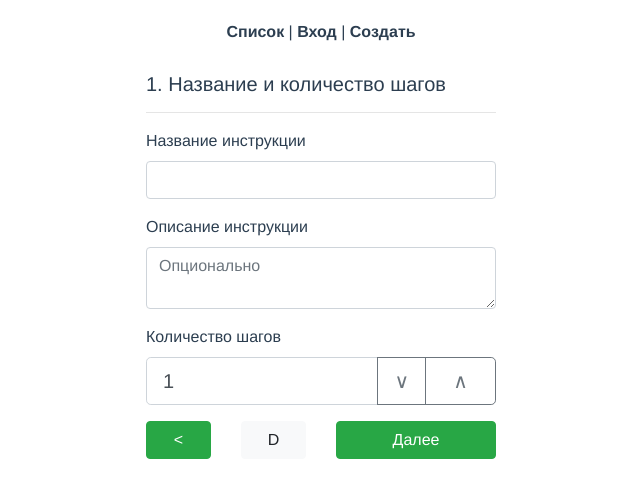
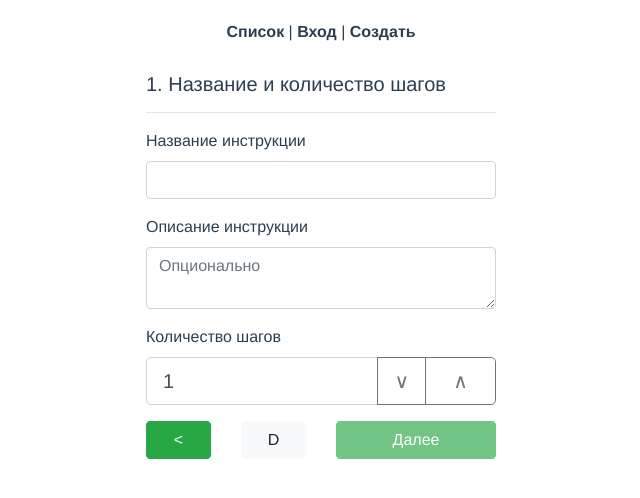
Before and after one commit to mccrush/simpin, a Vue app: page / in a window 1280 px wide. Both pictures are taken after a click on the link "Создать". Shown: the top 498 px of the page, without its empty margins (319-959 px from the left). Built offline with nearby package versions, Linux system fonts and the light colour scheme; no server answers.

Commit message:
Реализует основные задачи

```diff
--- a/src/App.vue
+++ b/src/App.vue
@@ -5,10 +5,10 @@
       <a href="#" @click.prevent="state = 'login'">Вход</a> |
       <a href="#" @click.prevent="state = 'create'">Создать</a>
     </div>
-    <List v-if="state == 'list'" :listArray="listArray"></List>
+    <List v-if="state == 'list'" :listArray="listArray" @delete="removeItem" @show="showItem"></List>
     <Login v-if="state == 'login'"></Login>
-    <Create v-if="state == 'create'"></Create>
-    <Show v-if="state == 'show'"></Show>
+    <Create v-if="state == 'create'" :addNewInst="addNewInst"></Create>
+    <Show v-if="state == 'show'" :instruction="current"></Show>
   </div>
 </template>
 
@@ -32,8 +32,29 @@ export default {
       listArray: [
         { id: "4234", title: "i1", description: "d1" },
         { id: "42sdfs34", title: "i2", description: "d2" }
-      ]
+      ],
+      visible: false,
+      current: null
     };
+  },
+  methods: {
+    addNewInst(item) {
+      this.listArray.push(item);
+      console.log(this.listArray);
+    },
+    removeItem(id) {
+      this.listArray = this.listArray.filter(item => item.id !== id);
+      console.log(this.listArray);
+    },
+    showItem(id) {
+      this.current = this.listArray.find(item => item.id == id);
+      this.state = "show";
+    },
+    editItem(id, newvalue) {
+      let edititem = this.listArray.find(item => item.id == id);
+      edititem.title = newvalue.title;
+      edititem.description = newvalue.description;
+    }
   }
 };
 </script>
--- a/src/components/Create.vue
+++ b/src/components/Create.vue
@@ -1,7 +1,7 @@
 <template>
   <div class="row justify-content-center">
     <div class="col-12 col-sm-8 col-md-6 col-xl-4">
-      <Createinst v-if="state == 'inst'" @nextstep="changeSate"></Createinst>
+      <Createinst v-if="state == 'inst'" @changeState="state = 'step'" :addNewInst="addNewInst"></Createinst>
       <Createstep v-if="state == 'step'"></Createstep>
     </div>
   </div>
@@ -13,6 +13,9 @@ import Createstep from "@/components/Createstep.vue";
 
 export default {
   name: "Create",
+  props: {
+    addNewInst: Function
+  },
   components: {
     Createinst,
     Createstep
@@ -22,11 +25,7 @@ export default {
       state: "inst"
     };
   },
-  methods: {
-    changeSate() {
-      this.state == "step";
-    }
-  }
+  methods: {}
 };
 </script>
 
--- a/src/components/Createinst.vue
+++ b/src/components/Createinst.vue
@@ -2,6 +2,7 @@
   <div>
     <h5 class="mt-2 text-left">1. Название и количество шагов</h5>
     <hr />
+    <form @submit.prevent="saveNewInst">
       <div class="form-group text-left">
         <label for="title">Название инструкции</label>
         <input class="form-control" type="text" name="title" id="title" v-model.trim="title" required autofocus @getvalue="getInstValue" />
@@ -13,7 +14,7 @@
       <div class="form-group text-left">
         <label for="countSteps">Количество шагов</label>
         <div class="input-group">
-        <input class="form-control form-control-lg" type="text" name="countSteps" id="countSteps" aria-describedby="button-addon4" v-model.number="countSteps" min="1" max="99" step="1" required />
+          <input class="form-control form-control-lg" type="number" name="countSteps" id="countSteps" aria-describedby="button-addon4" v-model.number="countSteps" min="1" max="99" step="1" required />
           <div class="input-group-append" id="button-addon4">
             <button class="btn btn-outline-secondary btn-lg" type="button" @click="countSteps--">&or;</button>
             <button class="btn btn-outline-secondary btn-lg" type="button" @click="countSteps++">&nbsp;&nbsp;&and;&nbsp;&nbsp;</button>
@@ -28,15 +29,20 @@
           <button class="btn btn-block btn-light" title="Удалить">&nbsp;D&nbsp;</button>
         </div>
         <div class="col-6">
-        <button class="btn btn-block btn-success" @click="saveNewInst">Далее</button>
+          <button class="btn btn-block btn-success" type="submit" :disabled="!valid">Далее</button>
         </div>
       </div>
+    </form>
   </div>
 </template>
 
 <script>
 export default {
   name: "Createinst",
+  props: {
+    addNewInst: Function,
+    changeState: Function
+  },
   data() {
     return {
       id: "" + Date.now(),
@@ -47,34 +53,15 @@ export default {
   },
   methods: {
     saveNewInst() {
-      if (this.title == "") {
-        alert("А как же название?");
-        return false;
-      }
-      if (this.countSteps < 1) {
-        alert("Количество шагов не может быть меньше 1");
-        return false;
-      }
+      const newInst = {
+        id: Date.now().toString(),
+        title: this.title.trim(),
+        description: this.description.trim(),
+        countSteps: this.countSteps
+      };
 
-      this.$emit("nextstep");
-      // this.$store.commit("setTecValue", {
-      //   id: this.id,
-      //   title: this.title,
-      //   description: this.description,
-      //   countSteps: this.countSteps
-      // });
-
-      // Здесь проверка на существование объекта, чтобы понимать
-      // объект создается или редактируется
-      // this.$store.commit("setInstArr", {
-      //   id: this.id,
-      //   title: this.title,
-      //   description: this.description,
-      //   countSteps: this.countSteps,
-      //   step: []
-      // });
-
-      // this.$router.push("/create/2");
+      this.addNewInst(newInst);
+      this.$emit("changeState");
     },
     getInstValue() {
       console.log("Данный метод вызван");
@@ -84,7 +71,13 @@ export default {
       this.countSteps = this.$store.state.tecValue.countSteps;
     }
   },
-  computed: {}
+  computed: {
+    valid() {
+      return (
+        this.title.trim() && this.description.trim() && this.countSteps > 1
+      );
+    }
+  }
 };
 </script>
 
--- a/src/components/List.vue
+++ b/src/components/List.vue
@@ -5,19 +5,18 @@
         <div class="col-8 text-left">
           <h5 class="mt-2">Список инструкций</h5>
         </div>
-        <div class="col-4 text-right">
-          <router-link to="/create" class="btn btn-success">Создать</router-link>
-        </div>
+        <div class="col-4 text-right">+</div>
       </div>
 
       <hr />
 
       <ul class="list-group list-group-item-action mt-3">
+        <li v-if="!listArray.length" class="list-group-item d-flex justify-content-between align-items-center">Инструкций нет</li>
         <li class="list-group-item d-flex justify-content-between align-items-center" v-for="(item, index) in listArray" :key="item.id">
           <span>{{index+1}}. {{item.title}}</span>
           <span>
-            <router-link :to="'/create/'+item.id" class="btn btn-sm btn-success">E</router-link>|
-            <router-link :to="'/show/'+item.id" class="btn btn-sm btn-success">&gt;</router-link>
+            <button class="btn btn-sm btn-light" @click="$emit('delete',item.id)">D</button>&nbsp;
+            <button class="btn btn-sm btn-success" @click="$emit('show', item.id)">S ></button>
           </span>
         </li>
       </ul>
@@ -29,10 +28,16 @@
 export default {
   name: "List",
   props: {
-    listArray: Array
+    listArray: Array,
+    removeItem: Function
   },
   data() {
     return {};
+  },
+  methods: {
+    deleteItem(id) {
+      this.removeItem(id);
+    }
   }
 };
 </script>
--- a/src/components/Show.vue
+++ b/src/components/Show.vue
@@ -4,6 +4,7 @@
       <div class="row">
         <div class="col-8 text-left">
           <h5 class="mt-2">Просмотр</h5>
+          <h6>{{ instruction.title }}</h6>
         </div>
       </div>
       <hr />
@@ -14,6 +15,9 @@
 <script>
 export default {
   name: "Show",
+  props: {
+    instruction: Object
+  },
   data() {
     return {};
   }
```
Lines whose indentation alone changed are shown as unchanged.
